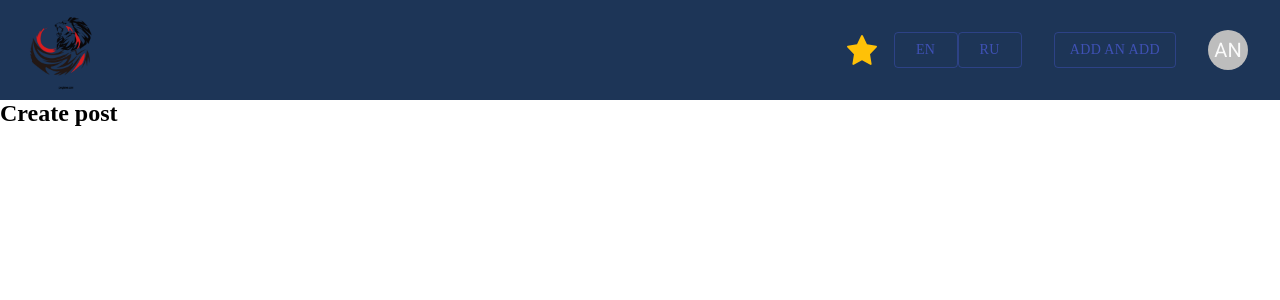
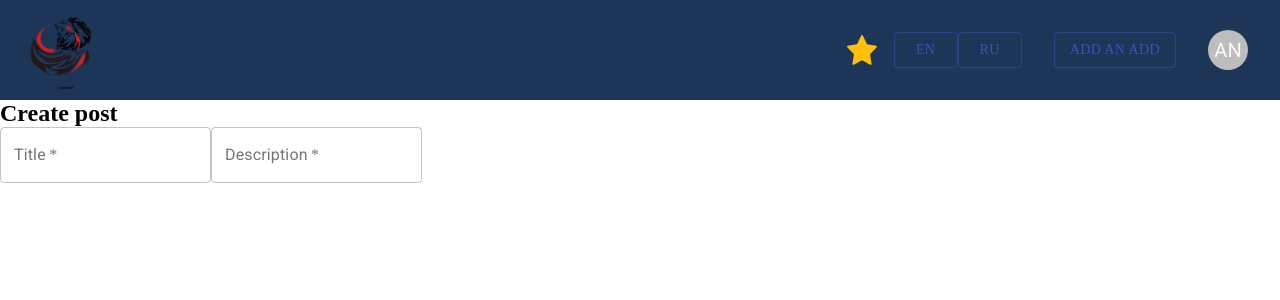
Before and after one commit to VACincoming/PetProject, a React (Create React App) app: page /create in a window 1280 px wide. Shown: the top 300 px of the page. Built offline with nearby package versions, Linux system fonts and the light colour scheme; a web font is replaced by a local one.

Commit message:
Create custom components

```diff
--- /dev/null
+++ b/src/customComponents/CustomField/CustomField.tsx
@@ -0,0 +1,38 @@
+import React, { memo } from 'react';
+import './styles.scss';
+import { Field } from "formik";
+import CustomInput from "customComponents/CustomInput";
+
+const CustomField: React.FC<any> = ({
+    variant="outlined",
+    name="",
+    margin="none",
+    type="text",
+    required=false,
+    id='',
+    key=id,
+    fullWidth=false,
+    label='',
+    value='',
+    as=CustomInput,
+    ...attributes
+}:any) => {
+    return (
+        <Field
+            variant={variant}
+            name={name}
+            margin={margin}
+            type={type}
+            required={required}
+            id={id}
+            key={key}
+            fullWidth={fullWidth}
+            label={label}
+            value={value}
+            as={as}
+            {...attributes}
+        />
+    );
+}
+
+export default memo(CustomField);
--- /dev/null
+++ b/src/customComponents/CustomField/index.tsx
@@ -0,0 +1,3 @@
+import CustomField from './CustomField';
+
+export default CustomField;
--- a/src/customComponents/CustomForm/CustomForm.tsx
+++ b/src/customComponents/CustomForm/CustomForm.tsx
@@ -3,18 +3,18 @@ import './styles.scss';
 import { Formik } from "formik";
 
 const CustomForm: React.FC<any> = ({
-    validateOnChange,
-    initialValues={},
-    validationSchema={},
+    validateOnChange = false,
+    initialValues = {},
     onSubmit = () => {},
-    children
+    children,
+    ...attributes
 }:any) => {
     return (
         <Formik
             validateOnChange={validateOnChange}
             initialValues={initialValues}
-            validationSchema={validationSchema}
             onSubmit={(data:any) => onSubmit(data)}
+            {...attributes}
         >
             {children}
         </Formik>
--- /dev/null
+++ b/src/customComponents/CustomTextArea/index.tsx
@@ -0,0 +1,3 @@
+import CustomTextArea from './CustomTextArea';
+
+export default CustomTextArea;
--- a/src/pages/CreatePage/CreatePage.jsx
+++ b/src/pages/CreatePage/CreatePage.jsx
@@ -1,11 +1,11 @@
 import React from "react";
 import { makeStyles } from "@material-ui/core/styles";
 import { useTranslation } from 'react-i18next';
-import { Field } from "formik";
+import { Form } from "formik";
 import Grid from "@material-ui/core/Grid";
 import Text from "customComponents/CustomText";
 import CustomForm from "customComponents/CustomForm";
-import CustomInput from "customComponents/CustomInput";
+import CustomField from "customComponents/CustomField";
 import "./styles.scss";
 
 const useStyles = makeStyles((theme) => ({
@@ -26,8 +26,8 @@ const CreatePage = () => {
         <div data-component="create-page" className={classes.root}>
             <Grid container>
                 <Text tag="h2" title={t('create:title')} />
-                <Grid xs={12}>
-                    <Grid xs={12} md={6} sm={6}>
+                <Grid item xs={12}>
+                    <Grid item xs={12} md={6} sm={6}>
                         <CustomForm
                             initialValues={{
                                 title: "",
@@ -35,21 +35,24 @@ const CreatePage = () => {
                                 number: "",
                             }}
                         >
-                            {({ values }) => {
-                                <Field
-                                    variant="outlined"
-                                    name="title"
-                                    margin="none"
-                                    type="text"
-                                    required
-                                    id="title"
-                                    key="title"
-                                    fullWidth
-                                    label={t("name")}
-                                    value={values.title}
-                                    as={CustomInput}
-                                />
-                            }}
+                            {({ values }) => (
+                                <Form>
+                                    <CustomField
+                                        name="title"
+                                        required={true}
+                                        id="title"
+                                        label={t("create:name")}
+                                        value={values.title}
+                                    />
+                                    <CustomField
+                                        name="description"
+                                        required={true}
+                                        id="description"
+                                        label={t("create:description")}
+                                        value={values.description}
+                                    />
+                                </Form>
+                            )}
                         </CustomForm>
                     </Grid>
                 </Grid>
```
Also changed, not shown: src/customComponents/CustomTextArea/CustomTextArea.jsx (added, +16 -0 lines), src/customComponents/CustomField/styles.scss (added), src/customComponents/CustomTextArea/styles.scss (added).
